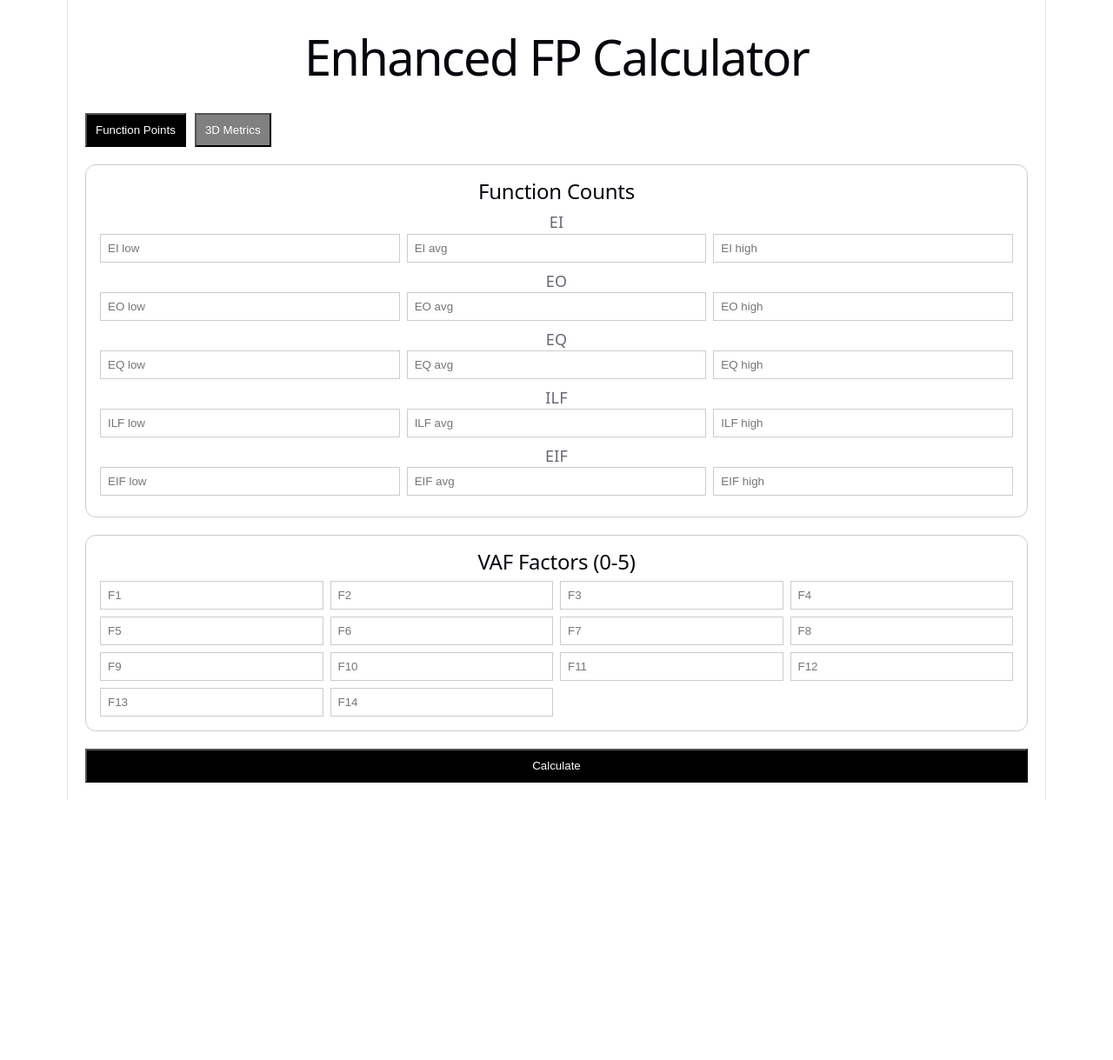
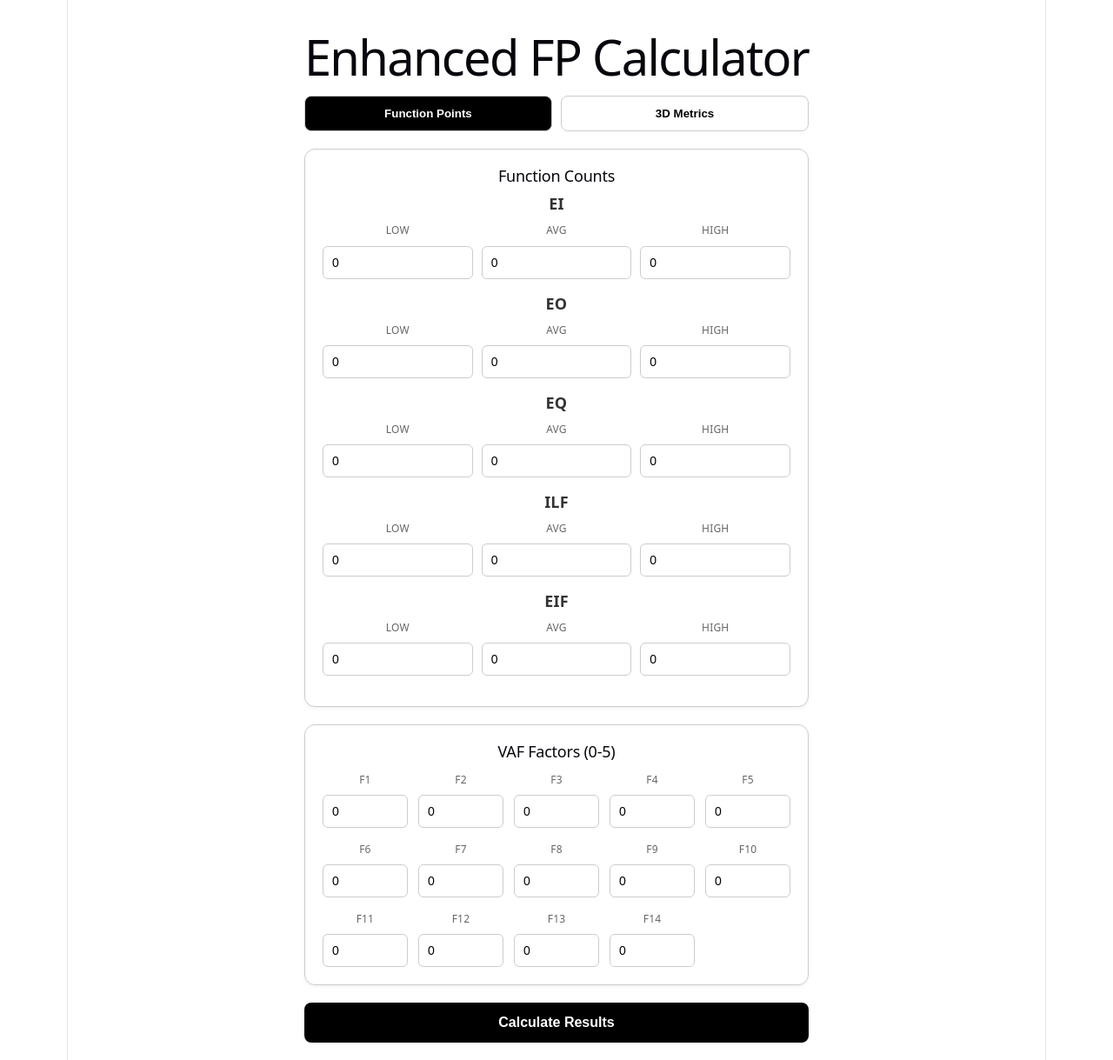
Before and after one commit to amat-49/FP-calculator, a React (Vite) app: page / in a window 1280 px wide. Shown: the whole page at 87% size. Before the commit the page ends 920 px from the top, so only its background shows below. Built offline with nearby package versions, Linux system fonts and the light colour scheme.

Commit message:
Validation and Numeric Limitations

```diff
--- a/src/App.jsx
+++ b/src/App.jsx
@@ -1,21 +1,39 @@
 import React, { useState } from "react";
 
+// --- UI COMPONENTS ---
 const Card = ({ children }) => (
-  <div style={{ border: "1px solid #ccc", padding: "16px", borderRadius: "12px" }}>
+  <div style={{ border: "1px solid #ccc", padding: "20px", borderRadius: "12px", background: "#fff", marginBottom: "20px", boxShadow: "0 2px 4px rgba(0,0,0,0.05)" }}>
     {children}
   </div>
 );
 
-const CardContent = ({ children }) => <div>{children}</div>;
-
-const Button = ({ children, ...props }) => (
-  <button style={{ padding: "10px", background: "black", color: "white" }} {...props}>
+const Button = ({ children, disabled, ...props }) => (
+  <button
+    style={{
+      width: "100%", padding: "14px", borderRadius: "8px", border: "none", fontWeight: "bold", fontSize: "16px",
+      background: disabled ? "#e0e0e0" : "black",
+      color: disabled ? "#a0a0a0" : "white",
+      cursor: disabled ? "not-allowed" : "pointer",
+      transition: "background 0.3s"
+    }}
+    disabled={disabled}
+    {...props}
+  >
     {children}
   </button>
 );
 
-const Input = (props) => (
-  <input style={{ padding: "8px", border: "1px solid #ccc" }} {...props} />
+const Input = ({ error, label, ...props }) => (
+  <div style={{ display: "flex", flexDirection: "column", gap: "4px" }}>
+    {label && <label style={{ fontSize: "12px", color: "#666" }}>{label}</label>}
+    <input
+      style={{
+        padding: "10px", borderRadius: "6px", border: error ? "2px solid #ff4d4d" : "1px solid #ccc",
+        fontSize: "14px", outline: "none", width: "100%", boxSizing: "border-box"
+      }}
+      {...props}
+    />
+  </div>
 );
 
 const weights = {
@@ -28,7 +46,6 @@ const weights = {
 
 export default function FPCalculator() {
   const [mode, setMode] = useState("FP");
-
   const [inputs, setInputs] = useState({
     EI: { low: 0, avg: 0, high: 0 },
     EO: { low: 0, avg: 0, high: 0 },
@@ -38,184 +55,167 @@ export default function FPCalculator() {
   });
 
   const [vafFactors, setVafFactors] = useState(Array(14).fill(0));
-
-  const [enhanced, setEnhanced] = useState({
-    complexity: 5,
-    performance: 5
-  });
-
+  const [enhanced, setEnhanced] = useState({ complexity: 5, performance: 5 });
   const [result, setResult] = useState(null);
 
+  // VALIDATION
+  const isInputsValid = Object.values(inputs).every(type =>
+    Object.values(type).every(val => val >= 0 && val !== "")
+  );
+  const isVAFValid = vafFactors.every(val => val >= 0 && val <= 5 && val !== "");
+  const is3DValid = enhanced.complexity >= 0 && enhanced.complexity <= 10 &&
+                    enhanced.performance >= 0 && enhanced.performance <= 10;
+
+  const canCalculate = mode === "FP" ? (isInputsValid && isVAFValid) : is3DValid;
+
+  // HANDLERS
   const handleChange = (type, level, value) => {
-    setInputs({
-      ...inputs,
-      [type]: { ...inputs[type], [level]: Number(value) }
-    });
+    const num = value === "" ? "" : Number(value);
+    setInputs(prev => ({ ...prev, [type]: { ...prev[type], [level]: num } }));
+    if (num < 0) setResult(null);
   };
 
   const handleVAFChange = (index, value) => {
+    const num = value === "" ? "" : Number(value);
     const updated = [...vafFactors];
-    updated[index] = Number(value);
+    updated[index] = num;
     setVafFactors(updated);
+    if (num < 0 || num > 5) setResult(null);
   };
 
   const calculate = () => {
+    if (!canCalculate) return;
     let ufp = 0;
-
     for (let type in inputs) {
       for (let level in inputs[type]) {
-        ufp += inputs[type][level] * weights[type][level];
+        ufp += (inputs[type][level] || 0) * weights[type][level];
       }
     }
-
-    const vafSum = vafFactors.reduce((a, b) => a + b, 0);
+    const vafSum = vafFactors.reduce((a, b) => a + (b || 0), 0);
     const vaf = 0.65 + 0.01 * vafSum;
     const fp = ufp * vaf;
 
     if (mode === "FP") {
+      setResult({ type: "FP", ufp, vaf: vaf.toFixed(2), fp: fp.toFixed(2) });
+    } else {
       setResult({
-        type: "FP",
-        ufp,
-        vaf: vaf.toFixed(2),
-        fp: fp.toFixed(2)
-      });
-    } else {
-      const enhancedResult = {
+        type: "3D",
+        enhancedResult: {
           functional: fp.toFixed(2),
           technical: (fp * (enhanced.complexity / 10)).toFixed(2),
           performance: (fp * (enhanced.performance / 10)).toFixed(2)
-      };
-
-      setResult({
-        type: "3D",
-        enhancedResult
+        }
       });
     }
   };
 
-  const renderInputs = (type) => (
-    <div style={{ display: "grid", gridTemplateColumns: "1fr 1fr 1fr", gap: "8px", marginBottom: "8px" }}>
+  return (
+    <div style={{ padding: "20px", maxWidth: "900px", margin: "0 auto", fontFamily: "system-ui, sans-serif", color: "#333" }}>
+      <h1 style={{ textAlign: "center" }}>Enhanced FP Calculator</h1>
+
+      <div style={{ display: "flex", gap: "10px", marginBottom: "20px" }}>
+        {["FP", "3D"].map(m => (
+          <button
+            key={m}
+            onClick={() => { setMode(m); setResult(null); }}
+            style={{
+              flex: 1, padding: "12px", borderRadius: "8px", border: "1px solid #ccc",
+              background: mode === m ? "black" : "#fff",
+              color: mode === m ? "white" : "black",
+              cursor: "pointer", fontWeight: "600"
+            }}
+          >
+            {m === "FP" ? "Function Points" : "3D Metrics"}
+          </button>
+        ))}
+      </div>
+
+      {mode === "FP" ? (
+        <>
+          <Card>
+            <h2 style={{ fontSize: "18px", marginTop: "0" }}>Function Counts</h2>
+            {Object.keys(inputs).map((type) => (
+              <div key={type} style={{ marginBottom: "15px" }}>
+                <div style={{ marginBottom: "5px", fontWeight: "bold" }}>{type}</div>
+                <div style={{ display: "grid", gridTemplateColumns: "repeat(auto-fit, minmax(120px, 1fr))", gap: "10px" }}>
                   {["low", "avg", "high"].map((level) => (
                     <Input
                       key={level}
                       type="number"
-          placeholder={`${type} ${level}`}
+                      label={level.toUpperCase()}
+                      value={inputs[type][level]}
+                      error={inputs[type][level] < 0}
                       onChange={(e) => handleChange(type, level, e.target.value)}
                     />
                   ))}
                 </div>
-  );
-
-  return (
-    <div style={{ padding: "20px", display: "grid", gap: "20px" }}>
-      <h1>Enhanced FP Calculator</h1>
-
-      {/* 🔘 MODE SWITCH */}
-      <div style={{ display: "flex", gap: "10px" }}>
-        <button
-          onClick={() => setMode("FP")}
-          style={{
-            padding: "10px",
-            background: mode === "FP" ? "black" : "gray",
-            color: "white"
-          }}
-        >
-          Function Points
-        </button>
-
-        <button
-          onClick={() => setMode("3D")}
-          style={{
-            padding: "10px",
-            background: mode === "3D" ? "black" : "gray",
-            color: "white"
-          }}
-        >
-          3D Metrics
-        </button>
-      </div>
-
-      {/* 📊 FP INPUTS */}
-      {mode === "FP" && (
-        <>
-          <Card>
-            <CardContent>
-              <h2>Function Counts</h2>
-              {Object.keys(inputs).map((type) => (
-                <div key={type}>
-                  <p>{type}</p>
-                  {renderInputs(type)}
               </div>
             ))}
-            </CardContent>
           </Card>
 
           <Card>
-            <CardContent>
-              <h2>VAF Factors (0-5)</h2>
-              <div style={{ display: "grid", gridTemplateColumns: "repeat(4, 1fr)", gap: "8px" }}>
-                {vafFactors.map((_, i) => (
+            <h2 style={{ fontSize: "18px", marginTop: "0" }}>VAF Factors (0-5)</h2>
+            {!isVAFValid && <p style={{ color: "#ff4d4d", fontSize: "13px", fontWeight: "bold" }}>Factors must be between 0 and 5</p>}
+            {/* FIXED GRID: auto-fit ensures boxes wrap instead of going off screen */}
+            <div style={{ display: "grid", gridTemplateColumns: "repeat(auto-fill, minmax(80px, 1fr))", gap: "12px" }}>
+              {vafFactors.map((val, i) => (
                 <Input
                   key={i}
                   type="number"
-                    placeholder={`F${i + 1}`}
+                  label={`F${i + 1}`}
+                  value={val}
+                  error={val < 0 || val > 5}
                   onChange={(e) => handleVAFChange(i, e.target.value)}
                 />
               ))}
             </div>
-            </CardContent>
           </Card>
         </>
-      )}
-
-      {/* 📊 3D INPUTS */}
-      {mode === "3D" && (
+      ) : (
         <Card>
-          <CardContent>
-            <h2>3D Metrics</h2>
-            <div style={{ display: "grid", gridTemplateColumns: "1fr 1fr", gap: "8px" }}>
+          <h2 style={{ fontSize: "18px", marginTop: "0" }}>3D Metrics (0-10)</h2>
+          <div style={{ display: "grid", gridTemplateColumns: "repeat(auto-fit, minmax(150px, 1fr))", gap: "20px" }}>
             <Input
               type="number"
-                placeholder="Complexity (0-10)"
-                onChange={(e) =>
-                  setEnhanced({ ...enhanced, complexity: e.target.value })
-                }
+              label="COMPLEXITY"
+              value={enhanced.complexity}
+              error={enhanced.complexity < 0 || enhanced.complexity > 10}
+              onChange={(e) => setEnhanced({ ...enhanced, complexity: e.target.value === "" ? "" : Number(e.target.value) })}
             />
             <Input
               type="number"
-                placeholder="Performance (0-10)"
-                onChange={(e) =>
-                  setEnhanced({ ...enhanced, performance: e.target.value })
-                }
+              label="PERFORMANCE"
+              value={enhanced.performance}
+              error={enhanced.performance < 0 || enhanced.performance > 10}
+              onChange={(e) => setEnhanced({ ...enhanced, performance: e.target.value === "" ? "" : Number(e.target.value) })}
             />
           </div>
-          </CardContent>
         </Card>
       )}
 
-      <Button onClick={calculate}>Calculate</Button>
+      <Button onClick={calculate} disabled={!canCalculate}>
+        {canCalculate ? "Calculate Results" : "Fix Errors to Calculate"}
+      </Button>
 
-      {/* 📈 RESULTS */}
-      {result && result.type === "FP" && (
-        <Card>
-          <CardContent>
-            <h2>FP Results</h2>
-            <p>UFP: {result.ufp}</p>
-            <p>VAF: {result.vaf}</p>
-            <p>FP: {result.fp}</p>
-          </CardContent>
-        </Card>
+      {result && (
+        <div style={{ marginTop: "24px", padding: "20px", background: "#000", color: "#fff", borderRadius: "12px" }}>
+          <h2 style={{ marginTop: "0", color: "#4ade80" }}>Results</h2>
+          <div style={{ display: "grid", gridTemplateColumns: "1fr 1fr 1fr", gap: "10px" }}>
+            {result.type === "FP" ? (
+              <>
+                <div><label style={{ fontSize: "12px", opacity: 0.7 }}>UFP</label><div style={{ fontSize: "20px" }}>{result.ufp}</div></div>
+                <div><label style={{ fontSize: "12px", opacity: 0.7 }}>VAF</label><div style={{ fontSize: "20px" }}>{result.vaf}</div></div>
+                <div><label style={{ fontSize: "12px", opacity: 0.7 }}>Final FP</label><div style={{ fontSize: "20px", fontWeight: "bold" }}>{result.fp}</div></div>
+              </>
+            ) : (
+              <>
+                <div><label style={{ fontSize: "12px", opacity: 0.7 }}>Functional</label><div style={{ fontSize: "20px" }}>{result.enhancedResult.functional}</div></div>
+                <div><label style={{ fontSize: "12px", opacity: 0.7 }}>Technical</label><div style={{ fontSize: "20px" }}>{result.enhancedResult.technical}</div></div>
+                <div><label style={{ fontSize: "12px", opacity: 0.7 }}>Performance</label><div style={{ fontSize: "20px" }}>{result.enhancedResult.performance}</div></div>
+              </>
             )}
-
-      {result && result.type === "3D" && (
-        <Card>
-          <CardContent>
-            <h2>3D Results</h2>
-            <p>Functional: {result.enhancedResult.functional}</p>
-            <p>Technical: {result.enhancedResult.technical}</p>
-            <p>Performance: {result.enhancedResult.performance}</p>
-          </CardContent>
-        </Card>
+          </div>
+        </div>
       )}
     </div>
   );
```
Lines whose indentation alone changed are shown as unchanged.
